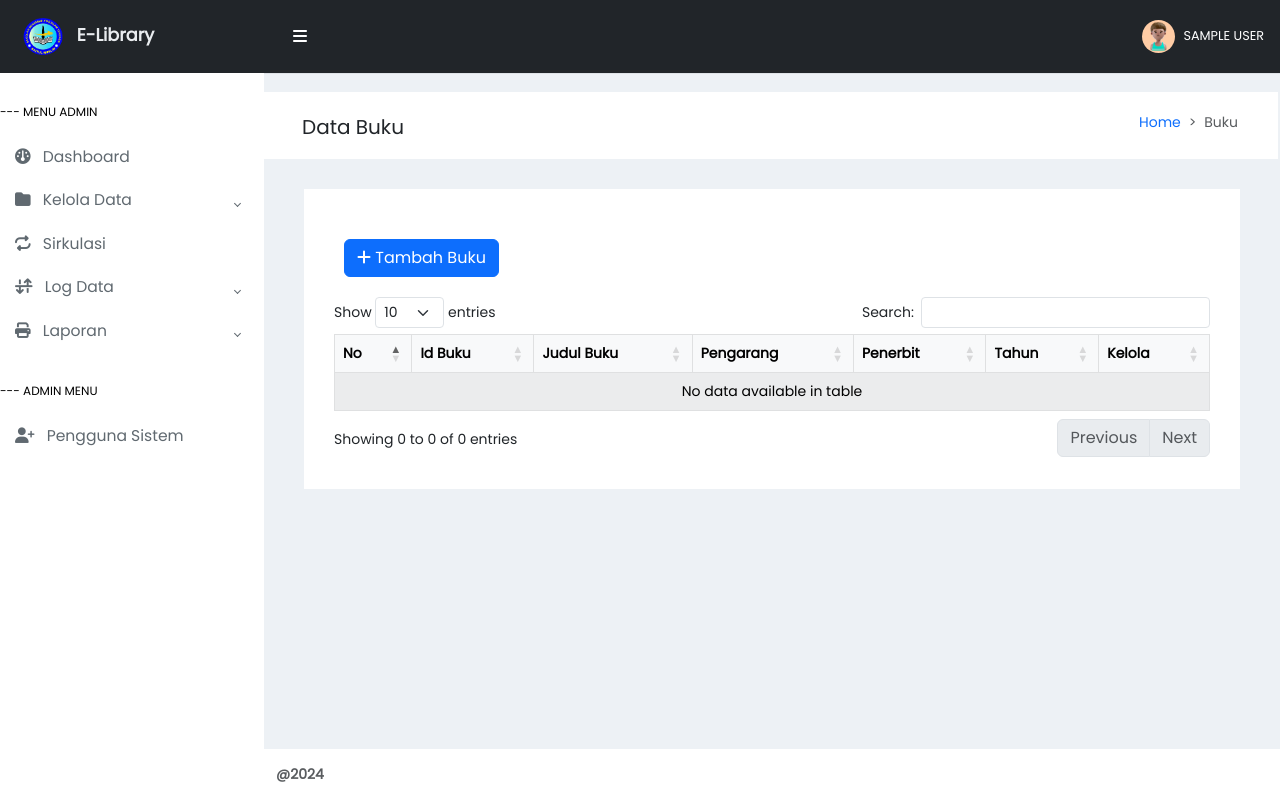
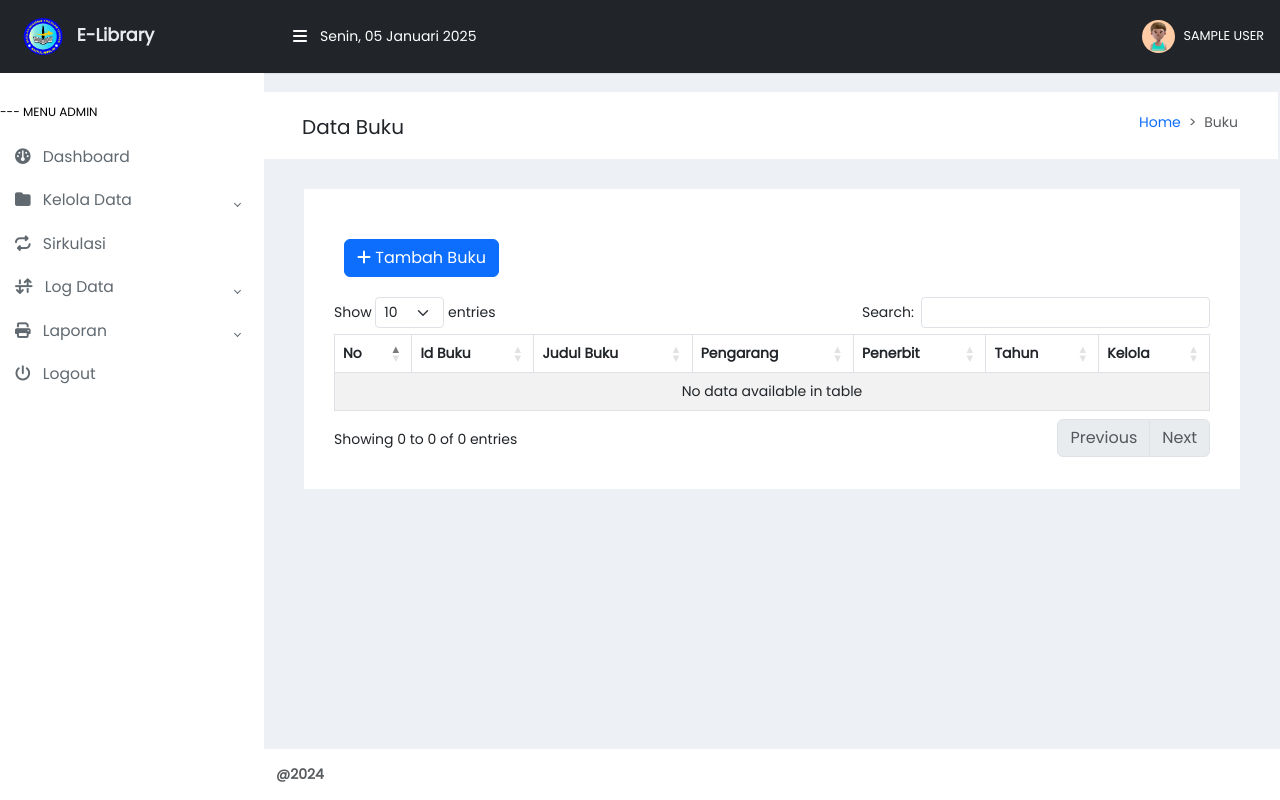
Before and after one commit to rifkyhilman/E-Library, a PHP site: page /index.php?page=data_buku in a window 1280 px wide. Run offline with PHP 8.4, Linux system fonts and the light colour scheme; the visitor is signed in with stand-in values (Sample User, id 1); data that the repository does not hold is empty; some libraries are stand-ins or nearby versions.

Commit message:
:construction: Data buku UI
Data buku UI

```diff
--- a/css/style.css
+++ b/css/style.css
@@ -73,6 +73,16 @@ h4 {
 .navbar-main {
     background-color: #212529;
     padding: 12px 0 12px 0;
+
+}
+
+.navbar-main i {
+    color: #fff;
+}
+
+.navbar-main p {
+    color: #fff;
+    margin: 0;
 }
 
 .nav-links {
@@ -91,6 +101,14 @@ h4 {
 
 .nav-links ol {
     padding-right: 30px;
+}
+
+
+
+/* Tabel */
+
+.table_content tr td {
+    text-align: center;
 }
 
 
--- a/index.php
+++ b/index.php
@@ -24,7 +24,6 @@
     <meta name="viewport" content="width=device-width, initial-scale=1.0">
 
     <link rel="icon" href="images/logo-smait.png">
-	<link rel="stylesheet" href="https://cdnjs.cloudflare.com/ajax/libs/ionicons/2.0.1/css/ionicons.min.css">
     <link rel="stylesheet" href="https://cdn.jsdelivr.net/npm/select2@4.1.0-rc.0/dist/css/select2.min.css"/>
     <link rel="stylesheet" href="https://cdn.jsdelivr.net/npm/bootstrap@5.3.0-alpha2/dist/css/bootstrap.min.css">
     <link rel="stylesheet" href="https://cdn.datatables.net/2.1.8/css/dataTables.bootstrap5.css" />
@@ -115,7 +114,14 @@
                             </li>
                         </ul>
                     </li>
-                    <li class="sidebar-header">
+                    <li class="sidebar-item">
+                        <a href="pages/auth/logout.php" class="sidebar-link" aria-expanded="false">
+                            <i class="fa-solid fa-power-off pe-2"></i>
+                            Logout
+                        </a>
+                    </li>
+                    <!-- Menu Admin  -->
+                    <!-- <li class="sidebar-header">
                         --- ADMIN MENU
                     </li>
                     <li class="sidebar-item">
@@ -123,27 +129,23 @@
                             <i class="fa-solid fa-user-plus pe-2"></i>
                             Pengguna Sistem
                         </a>
-                    </li>
+                    </li> -->
                 </ul>
             </div>
         </aside>
         <div class="main">
             <nav class="navbar navbar-expand px-3 border-bottom navbar-main">
                 <button class="btn" id="sidebar-toggle" type="button">
-                    <i class="fa-solid fa-bars" style="color: #ffff"></i>
+                    <i class="fa-solid fa-bars"></i>
                 </button>
+                <p id="Date_Time"></p>
                 <div class="navbar-collapse navbar">
                     <ul class="navbar-nav">
                         <li class="nav-item dropdown">
-                            <a href="#" data-bs-toggle="dropdown" class="nav-icon pe-md-0">
-                                <img src="images/profile.jpg" class="avatar" alt="">
-                                <span class="profile-name">
-        							<?php echo $data_nama; ?>
-                                </span>
-                            </a>
-                            <div class="dropdown-menu dropdown-menu-end">
-                                <a href="pages/auth/logout.php" class="dropdown-item">Logout</a>
-                            </div>
+                            <img src="images/profile.jpg" class="avatar" alt="">
+                            <span class="profile-name">
+                                <?php echo $data_nama; ?>
+                            </span>
                         </li>
                     </ul>
                 </div>
@@ -206,7 +208,6 @@
     </div>
     <script src="./js/script.js" type="module"></script>
 	<script src="https://cdn.jsdelivr.net/npm/sweetalert2@9"></script>
-    <!-- <script src="https://cdn.jsdelivr.net/npm/select2@4.1.0-rc.0/dist/js/select2.min.js"></script> -->
     <script src="https://code.jquery.com/jquery-3.7.1.js"></script>
     <script src="https://cdn.datatables.net/2.1.8/js/dataTables.js"></script>
     <script src="https://cdn.datatables.net/2.1.8/js/dataTables.bootstrap5.js"></script>
@@ -220,14 +221,6 @@
                     "targets": "_all"
                 }]
             });
-            $('#example2').DataTable({
-                "paging": true,
-                "lengthChange": false,
-                "searching": false,
-                "ordering": true,
-                "info": true,
-                "autoWidth": false
-            });
         });
 	</script>
 </body>
--- a/js/script.js
+++ b/js/script.js
@@ -3,3 +3,22 @@ const sidebarToggle = document.querySelector("#sidebar-toggle");
 sidebarToggle.addEventListener("click",function(){
     document.querySelector("#sidebar").classList.toggle("collapsed");
 });
+
+
+
+const arrBulan = ["Januari","Februari","Maret","April","Mei","Juni","Juli","Agustus","September","Oktober","November","Desember"];
+const arrHari = ["Senin","Selasa","Rabu","Kamis","Juma'at","Sabtu","Minggu"];
+const date = new Date();
+const hari = date.getDay();
+const bulan = date.getMonth();
+const tahun = date.getFullYear();
+let tanggal = null;
+
+if(tanggal <= 10){
+    tanggal = "0" + date.getDate();
+}else {
+    tanggal = date.getDate();
+}
+const WaktuTerkini = `${arrHari[hari]}, ${tanggal}  ${arrBulan[bulan]} ${tahun}`;
+
+document.getElementById("Date_Time").innerHTML = WaktuTerkini;
--- a/pages/admin/buku/data_buku.php
+++ b/pages/admin/buku/data_buku.php
@@ -16,7 +16,7 @@
 		<!-- /.box-header -->
 		<div class="box-body">
 			<div class="table-responsive">
-				<table id="example1" class="table table-bordered table-striped table-light">
+				<table id="example1" class="table table-bordered table-striped">
 					<thead>
 						<tr>
 							<th>No</th>
@@ -28,7 +28,7 @@
 							<th>Kelola</th>
 						</tr>
 					</thead>
-					<tbody>
+					<tbody class="table_content">
 						<?php
 						$no = 1;
 							$sql = $koneksi->query("SELECT * from tb_buku");
```
